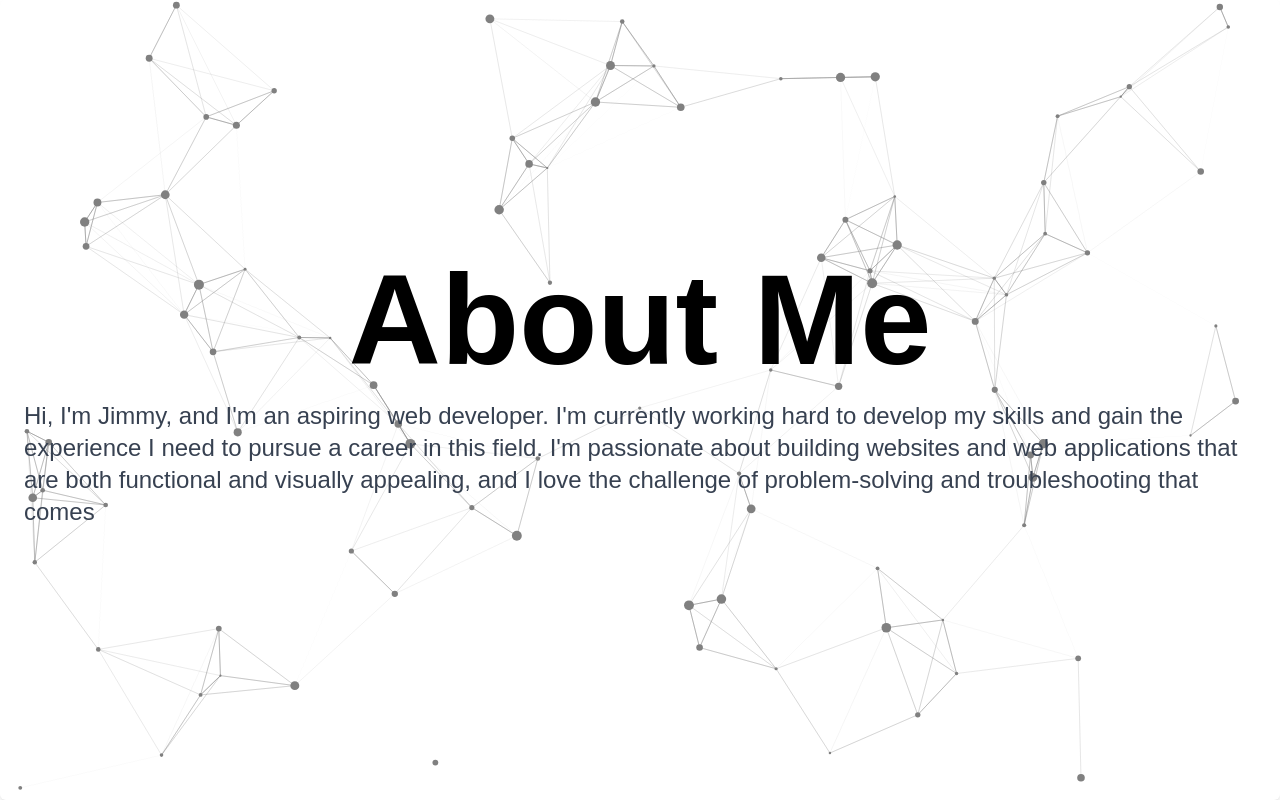
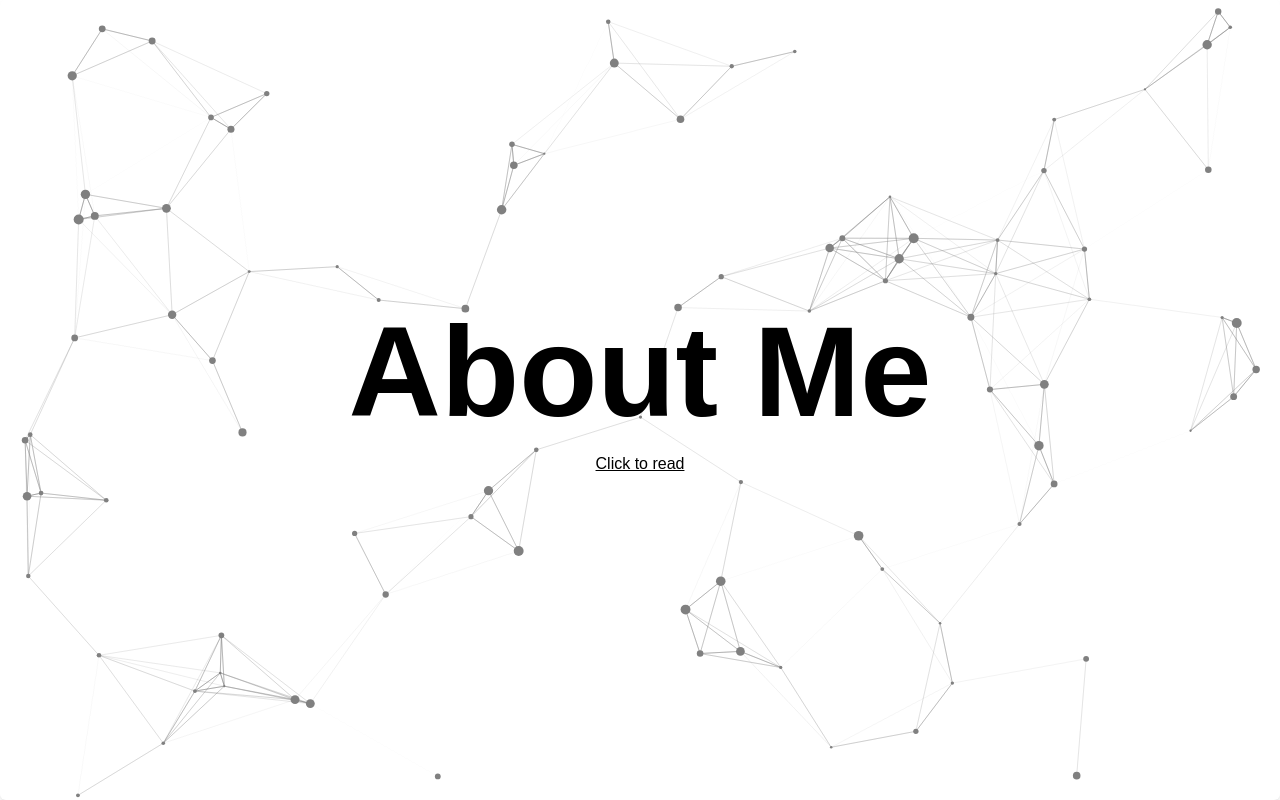
Before and after one commit to YimmyC/my-portfolio, a React (Create React App) app: page / in a window 1280 px wide. Shown: the top 800 px of the page. Built offline with nearby package versions, Linux system fonts and the light colour scheme.

Commit message:
crazy progress today

```diff
--- a/src/App.js
+++ b/src/App.js
@@ -8,8 +8,14 @@ import ParticlesBackground from "./components/Particles";
 import { Routes, Route } from "react-router-dom";
 import ReactAudioPlayer from "react-audio-player";
 import tune from "./assets/itsawar.mp3";
+import React, { useEffect } from "react";
 
 function App() {
+  useEffect(() => {
+    const audio = document.getElementById("audio");
+    audio.play();
+  }, []);
+
   return (
     <div style={{ position: "relative", zIndex: 0 }}>
       <ParticlesBackground style={{ position: "absolute", top: 0, left: 0, zIndex: -1, mixBlendMode: "screen" }} />
@@ -18,7 +24,7 @@ function App() {
       <AboutMe style={{ position: "relative", zIndex: 1 }} />
       <Work style={{ position: "relative", zIndex: 1 }} />
       <Contact style={{ position: "relative", zIndex: 1 }} />
-      <ReactAudioPlayer src={tune} autoPlay controls />
+      <ReactAudioPlayer id="audio" src={tune} autoPlay controls />
       <Footer style={{ position: "relative", zIndex: 1 }} />
     </div>
   );
--- a/src/components/AboutMe.js
+++ b/src/components/AboutMe.js
@@ -2,7 +2,7 @@ import React, { useState, useEffect } from "react";
 
 const AboutMe = () => {
   const [text, setText] = useState("");
-  const [isTyping, setIsTyping] = useState(true);
+  const [isTyping, setIsTyping] = useState(false);
   const typingSpeed = 20; // in milliseconds
 
   useEffect(() => {
@@ -27,9 +27,18 @@ const AboutMe = () => {
     return () => clearTimeout(timeout);
   }, [isTyping, typingSpeed]);
 
+  const handleClick = () => {
+    setIsTyping(true);
+  };
+
   return (
     <div id="about" className="z-10 relative flex flex-col justify-center items-center bg-transparent shadow-md rounded-md p-6 w-full h-screen mx-auto">
       <h2 className="font-prompt text-9xl font-bold mb-4 text-center">About Me</h2>
+      {!isTyping && (
+        <span className="font-prompt text-black underline cursor-pointer" onClick={handleClick}>
+          Click to read
+        </span>
+      )}
       <p className="font-prompt text-gray-700 text-2xl mb-4">{text}</p>
     </div>
   );
```
